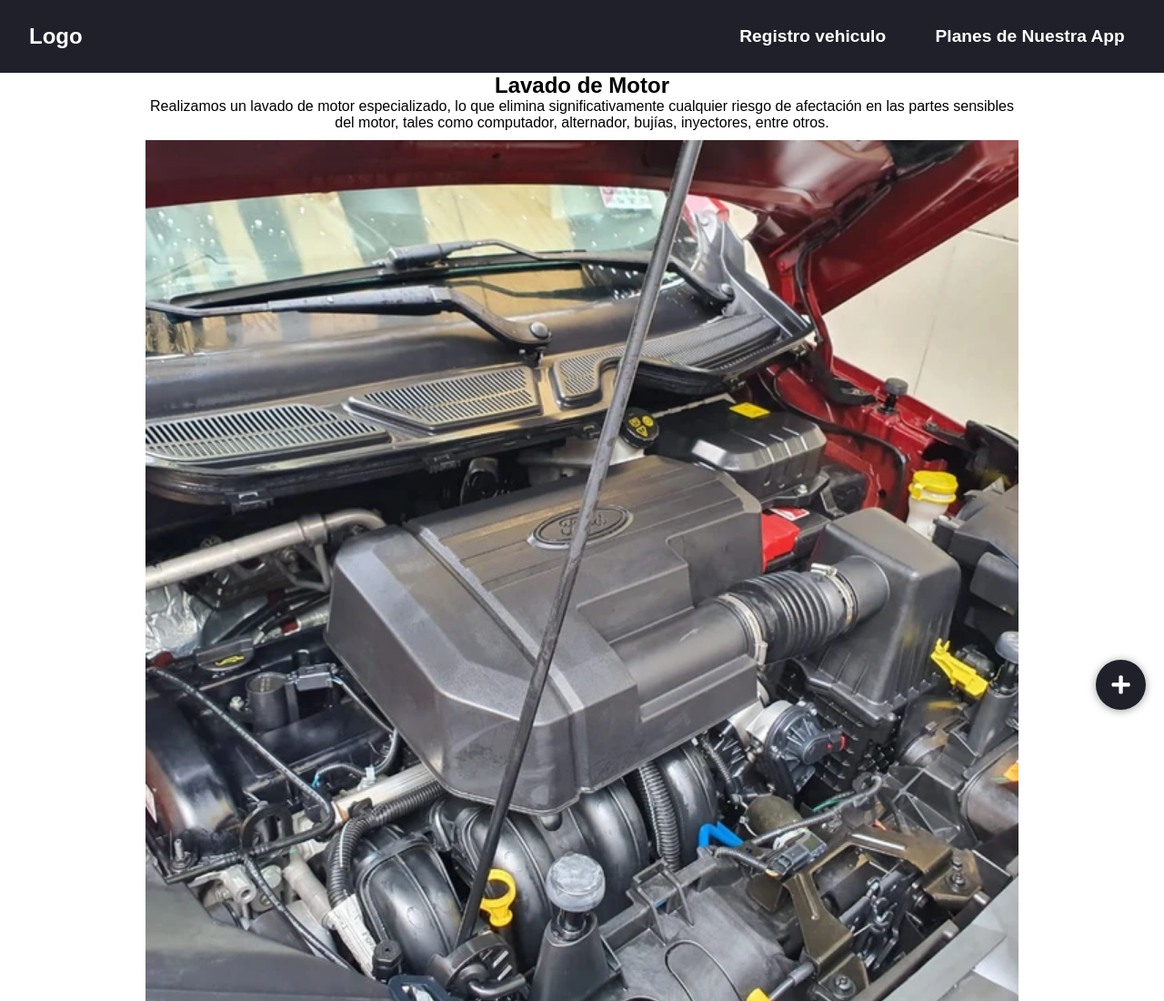
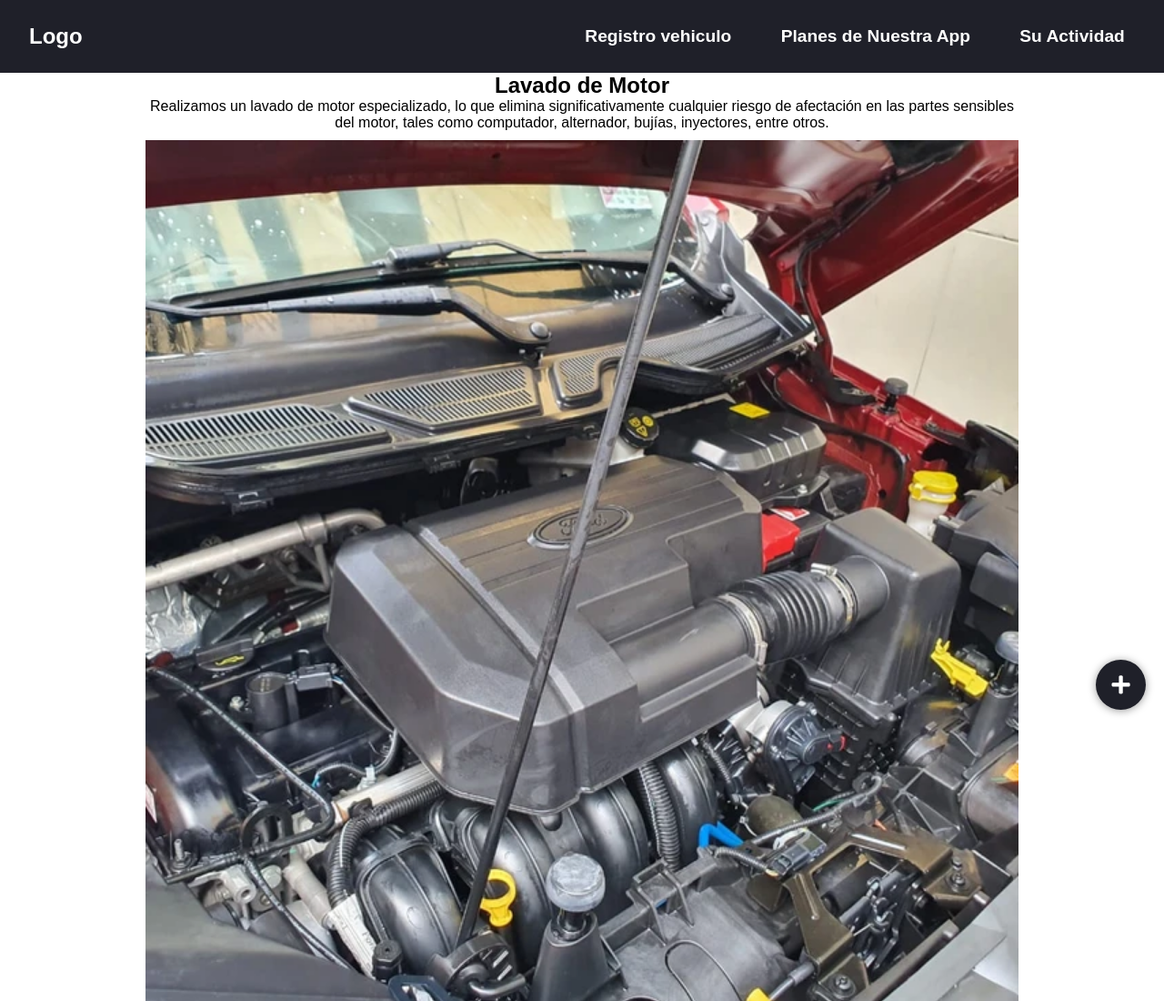
Before and after one commit to gallegosergio/Desarrollo-II, a plain HTML site: page www/menu.html in a window 1280 px wide. Shown: the top 1100 px of the page at 91% size. Drawn offline with Linux system fonts and the light colour scheme.

Commit message:
Se añaden nuevos documentos para el apartado de actividad que va a ser el reemplazo del carrito de compras que se tenia planeado, ademas de añadirlo en la seleccion de opcion al menu

```diff
--- a/www/menu.html
+++ b/www/menu.html
@@ -44,6 +44,9 @@
             <li class="li_links">
                 <a href="planes.html" class="link">Planes de Nuestra App</a>
             </li>
+            <li class="li_links">
+                <a href="registroActividad.html" class="link">Su Actividad</a>
+            </li>
         </ul>
     </nav>
   </header>
```
Also changed, not shown: www/css/registroActividad.css (added), www/js/registroActividad.js (added), www/registroActividad.html (added).
